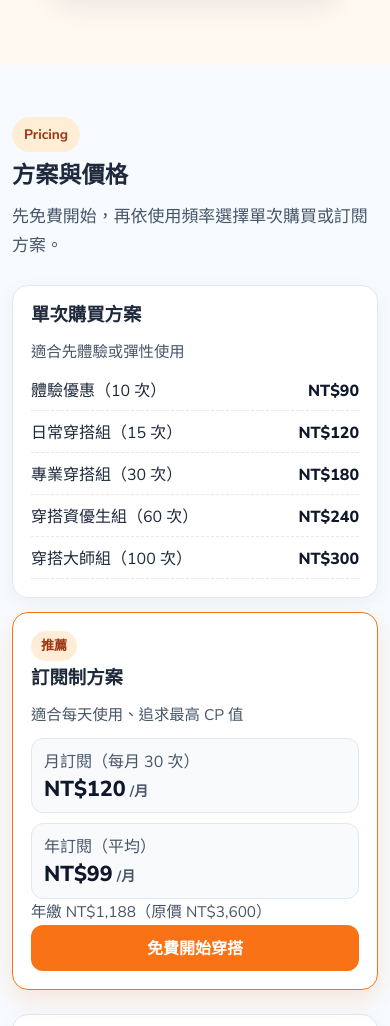
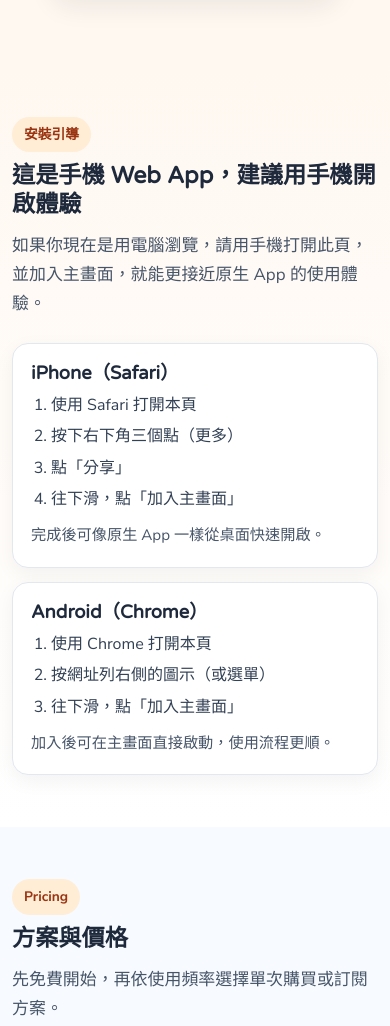
Before and after one commit to tony95253/outfit-genie-landing-page, a website: page index.html in a window 390 px wide. Shown: the part 2888-3914 px from the top of the page. Drawn offline with Linux system fonts and the light colour scheme.

Commit message:
feat(ux): add mobile web app install guide for iPhone and Android

```diff
--- a/index.html
+++ b/index.html
@@ -114,6 +114,37 @@
         <figure class="image-card mt-24">
           <img src="./assets/images/features.png" alt="穿搭精靈三大功能圖" loading="lazy" decoding="async" />
         </figure>
+      </div>
+    </section>
+
+    <section class="section install-guide reveal">
+      <div class="container">
+        <p class="eyebrow">安裝引導</p>
+        <h2>這是手機 Web App，建議用手機開啟體驗</h2>
+        <p class="lead">如果你現在是用電腦瀏覽，請用手機打開此頁，並加入主畫面，就能更接近原生 App 的使用體驗。</p>
+
+        <div class="install-grid mt-24">
+          <article class="install-card">
+            <h3>iPhone（Safari）</h3>
+            <ol>
+              <li>使用 Safari 打開本頁</li>
+              <li>按下右下角三個點（更多）</li>
+              <li>點「分享」</li>
+              <li>往下滑，點「加入主畫面」</li>
+            </ol>
+            <p class="install-note">完成後可像原生 App 一樣從桌面快速開啟。</p>
+          </article>
+
+          <article class="install-card">
+            <h3>Android（Chrome）</h3>
+            <ol>
+              <li>使用 Chrome 打開本頁</li>
+              <li>按網址列右側的圖示（或選單）</li>
+              <li>往下滑，點「加入主畫面」</li>
+            </ol>
+            <p class="install-note">加入後可在主畫面直接啟動，使用流程更順。</p>
+          </article>
+        </div>
       </div>
     </section>
 
--- a/public/styles.css
+++ b/public/styles.css
@@ -343,6 +343,45 @@ p { margin: 0; line-height: 1.7; color: var(--muted); }
   margin-bottom: 8px;
 }
 
+.install-guide {
+  background: linear-gradient(180deg, #fff8f1 0%, #fff 100%);
+}
+
+.install-grid {
+  display: grid;
+  gap: 14px;
+  grid-template-columns: repeat(2, minmax(0, 1fr));
+}
+
+.install-card {
+  background: #fff;
+  border: 1px solid var(--border);
+  border-radius: 16px;
+  padding: 18px;
+  box-shadow: 0 6px 20px rgba(15, 23, 42, 0.05);
+}
+
+.install-card h3 {
+  margin-bottom: 8px;
+}
+
+.install-card ol {
+  margin: 0;
+  padding-left: 20px;
+  display: grid;
+  gap: 6px;
+  color: #334155;
+}
+
+.install-card li {
+  line-height: 1.6;
+}
+
+.install-note {
+  margin-top: 10px;
+  font-size: 0.95rem;
+}
+
 .pricing-grid {
   display: grid;
   grid-template-columns: repeat(2, minmax(0, 1fr));
@@ -598,6 +637,7 @@ a:focus-visible,
     height: 320px;
     inset: -80px auto auto -60px;
   }
+  .install-grid { grid-template-columns: 1fr; }
   .pricing-grid { grid-template-columns: 1fr; }
 }
 
--- a/styles.css
+++ b/styles.css
@@ -343,6 +343,45 @@ p { margin: 0; line-height: 1.7; color: var(--muted); }
   margin-bottom: 8px;
 }
 
+.install-guide {
+  background: linear-gradient(180deg, #fff8f1 0%, #fff 100%);
+}
+
+.install-grid {
+  display: grid;
+  gap: 14px;
+  grid-template-columns: repeat(2, minmax(0, 1fr));
+}
+
+.install-card {
+  background: #fff;
+  border: 1px solid var(--border);
+  border-radius: 16px;
+  padding: 18px;
+  box-shadow: 0 6px 20px rgba(15, 23, 42, 0.05);
+}
+
+.install-card h3 {
+  margin-bottom: 8px;
+}
+
+.install-card ol {
+  margin: 0;
+  padding-left: 20px;
+  display: grid;
+  gap: 6px;
+  color: #334155;
+}
+
+.install-card li {
+  line-height: 1.6;
+}
+
+.install-note {
+  margin-top: 10px;
+  font-size: 0.95rem;
+}
+
 .pricing-grid {
   display: grid;
   grid-template-columns: repeat(2, minmax(0, 1fr));
@@ -598,6 +637,7 @@ a:focus-visible,
     height: 320px;
     inset: -80px auto auto -60px;
   }
+  .install-grid { grid-template-columns: 1fr; }
   .pricing-grid { grid-template-columns: 1fr; }
 }
 
```
Also changed, not shown: public/index.html (+31 -0 lines).
